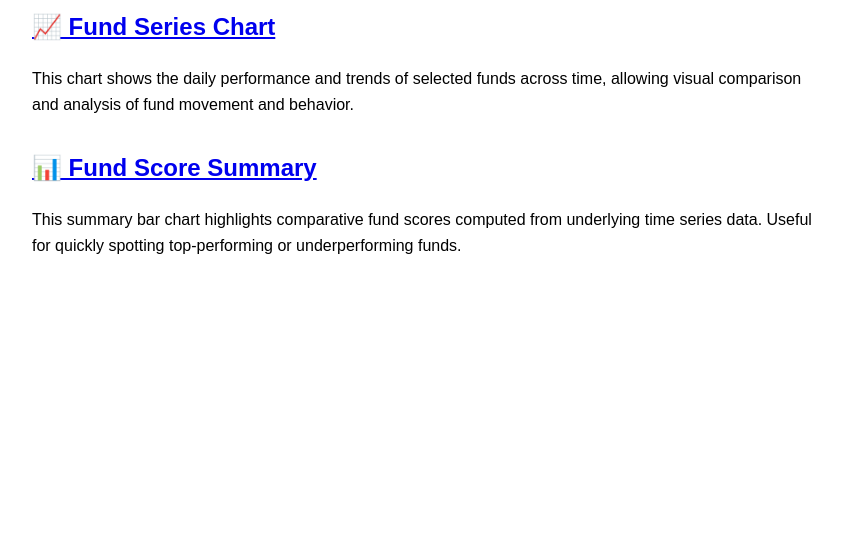
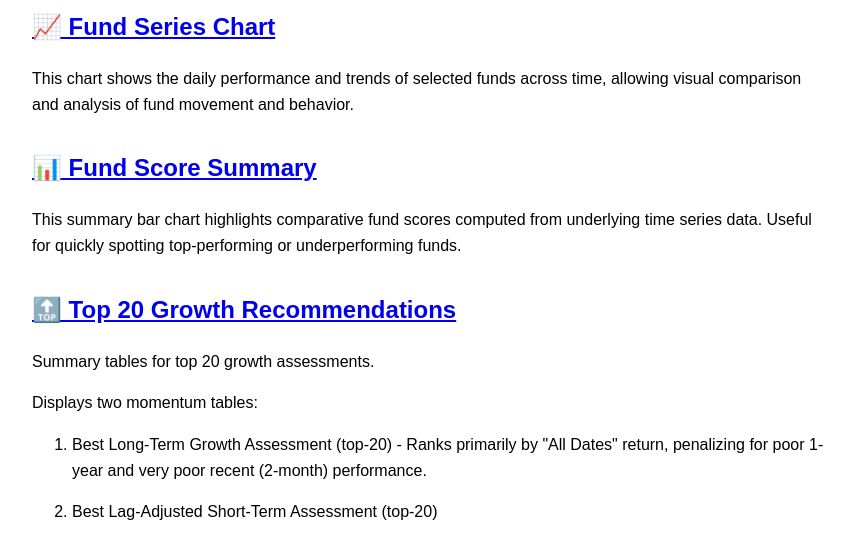
Before and after one commit to famantic-net/fundrider-pages, a plain HTML site: page docs/index.html in a window 1280 px wide. Shown: the part 97-656 px from the top of the page, without its empty margins (208-1062 px from the left). Drawn offline with Linux system fonts and the light colour scheme.

Commit message:
Added entry for top growth recommendations

```diff
--- a/docs/index.html
+++ b/docs/index.html
@@ -16,6 +16,7 @@
     .chart-link {
       margin-bottom: 2rem;
     }
+
   </style>
 </head>
 <body>
@@ -36,5 +37,17 @@
       Useful for quickly spotting top-performing or underperforming funds.
     </p>
   </div>
+
+  <div class="chart-link">
+    <h2><a href="https://famantic-net.github.io/fundrider-pages/growth-recommendations.html">🔝 Top 20 Growth Recommendations</a></h2>
+    <p>
+      Summary tables for top 20 growth assessments.
+    </p>
+      Displays two momentum tables:
+      <ol>
+        <li><p>Best Long-Term Growth Assessment (top-20) - Ranks primarily by "All Dates" return, penalizing for poor 1-year and very poor recent (2-month) performance.<p></li>
+        <li><p>Best Lag-Adjusted Short-Term Assessment (top-20)<p></li>
+      </ol>
+  </div>
 </body>
 </html>
```
